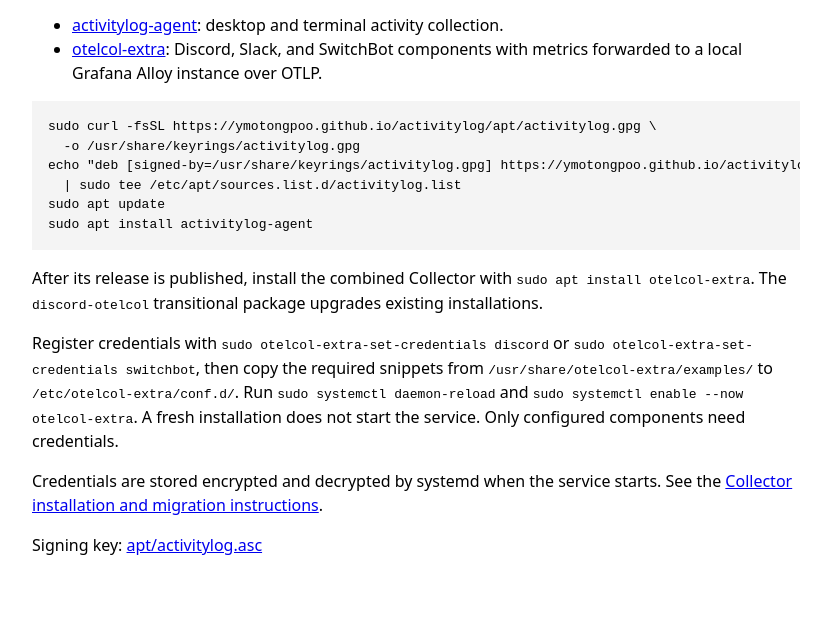
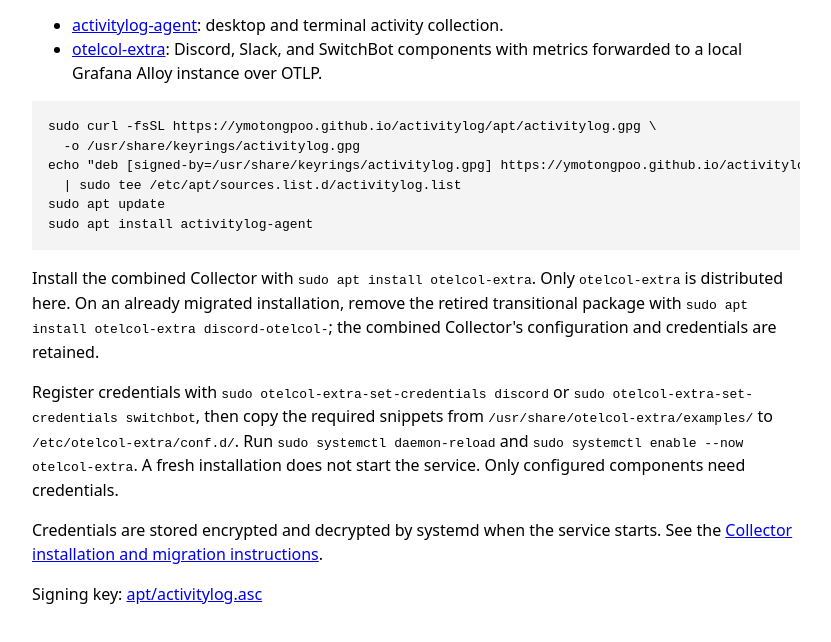
Before and after one commit to ymotongpoo/activitylog, a browser extension: page agent/packaging/linux/index.html in a window 1280 px wide. Shown: the part 128-770 px from the top of the page, without its empty margins (224-1055 px from the left). Drawn offline with Linux system fonts and the light colour scheme.

Commit message:
docs(packaging): document the single Collector package

```diff
--- a/agent/packaging/linux/index.html
+++ b/agent/packaging/linux/index.html
@@ -18,8 +18,9 @@
   | sudo tee /etc/apt/sources.list.d/activitylog.list
 sudo apt update
 sudo apt install activitylog-agent</pre>
-<p>After its release is published, install the combined Collector with <code>sudo apt install otelcol-extra</code>.
-The <code>discord-otelcol</code> transitional package upgrades existing installations.</p>
+<p>Install the combined Collector with <code>sudo apt install otelcol-extra</code>.
+Only <code>otelcol-extra</code> is distributed here. On an already migrated installation, remove the retired transitional package with
+<code>sudo apt install otelcol-extra discord-otelcol-</code>; the combined Collector's configuration and credentials are retained.</p>
 <p>Register credentials with <code>sudo otelcol-extra-set-credentials discord</code> or
 <code>sudo otelcol-extra-set-credentials switchbot</code>, then copy the required snippets from
 <code>/usr/share/otelcol-extra/examples/</code> to <code>/etc/otelcol-extra/conf.d/</code>.
```
Also changed, not shown: README.md.
